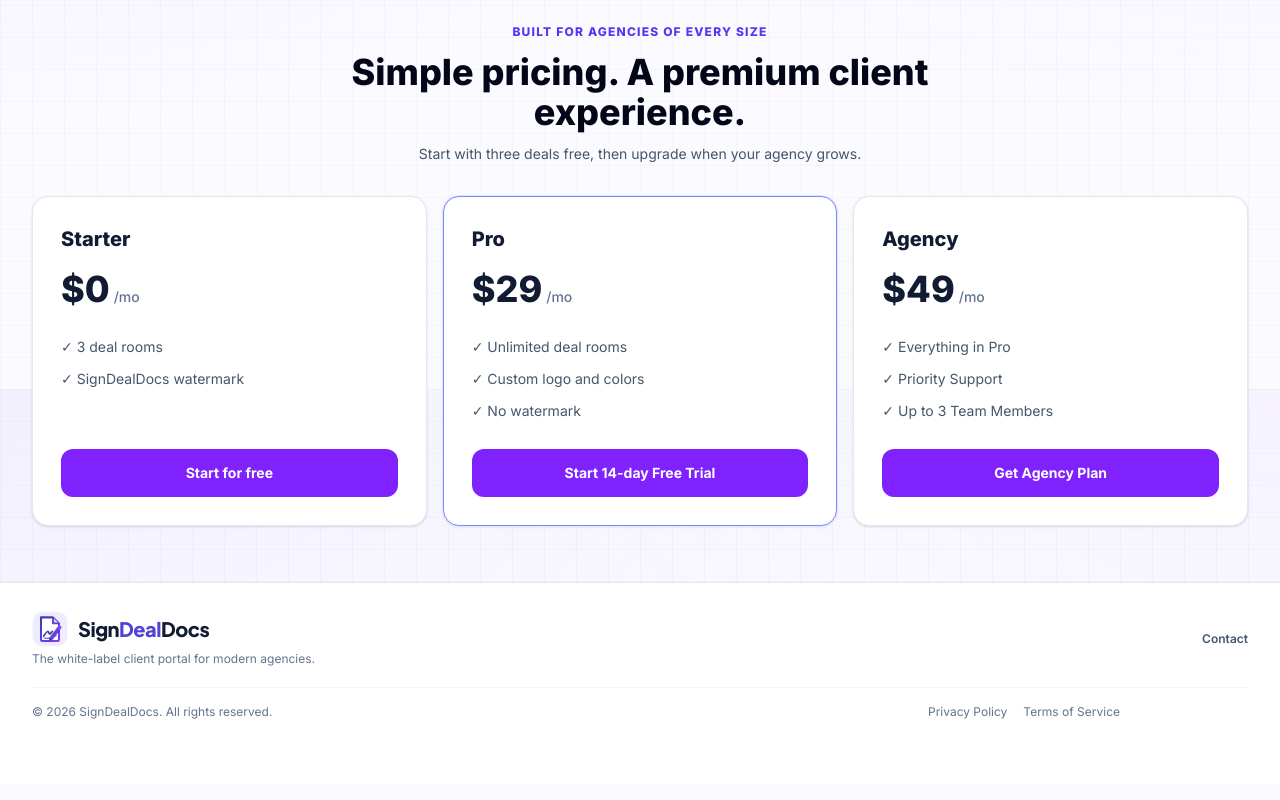
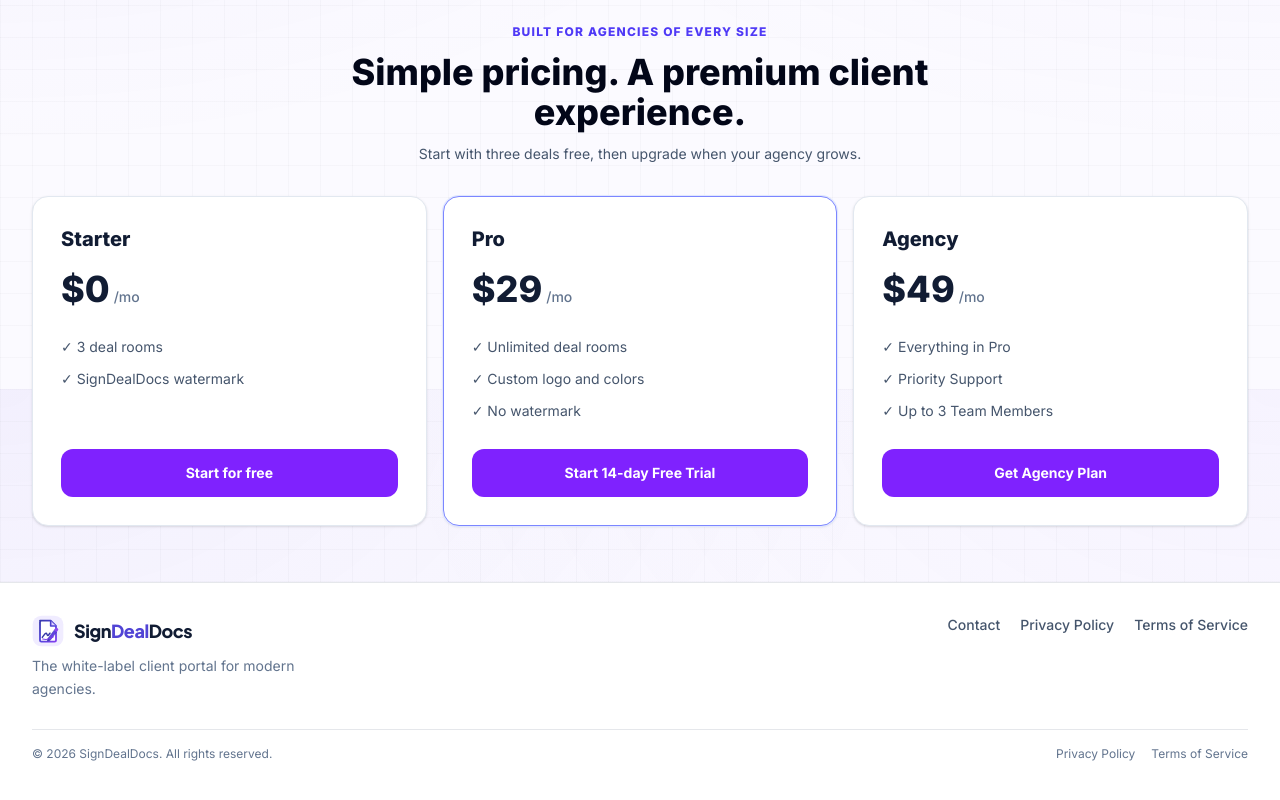
Before and after one commit to Abhay-Sharma14/signdealdocs, a Next.js app: page / in a window 1280 px wide. Shown: the part 2011-2811 px from the top of the page. Built offline with nearby package versions, Linux system fonts and the light colour scheme; no server answers.

Commit message:
Fix landing footer grid, logo scale, and feedback clearance (#59)

```diff
--- a/components/site-footer.tsx
+++ b/components/site-footer.tsx
@@ -2,16 +2,27 @@ import Link from "next/link";
 import {Logo} from "@/components/logo";
 
 type Props={tagline?:string;contactLabel?:string;copyright?:string;compact?:boolean};
-export function SiteFooter({tagline="The white-labeled client portal for modern agencies.",contactLabel="Contact",copyright="© 2026 SignDealDocs. All rights reserved.",compact=false}:Props){
- return <footer className={`border-t border-slate-200 bg-white ${compact?"shrink-0":""}`}>
-  <div className={`mx-auto w-full px-4 sm:px-6 lg:px-8 ${compact?"max-w-5xl py-3":"max-w-7xl pt-7 pb-20 sm:pb-16"}`}>
-   {!compact&&<div className="flex flex-col gap-4 sm:flex-row sm:items-center sm:justify-between">
-    <div><Logo/><p className="mt-1 text-xs text-slate-500">{tagline}</p></div>
-    <a href="mailto:hello@signdealdocs.com" className="text-xs font-semibold text-slate-600 hover:text-indigo-700">{contactLabel}</a>
+export function SiteFooter({tagline="The white-label client portal for modern agencies.",contactLabel="Contact",copyright="© 2026 SignDealDocs. All rights reserved.",compact=false}:Props){
+ return <footer className={`border-t border-gray-200 bg-white ${compact?"shrink-0":""}`}>
+  <div className={`mx-auto w-full px-4 sm:px-6 lg:px-8 ${compact?"max-w-5xl py-3":"max-w-7xl pt-8 pb-28 sm:pb-24"}`}>
+   {!compact&&<div className="grid grid-cols-2 items-start gap-x-4 gap-y-6 pb-7 sm:gap-x-8">
+    <div className="min-w-0">
+     <div className="[&_svg]:!h-8 [&_svg]:!w-8 [&_span]:text-base sm:[&_span]:text-lg"><Logo/></div>
+     <p className="mt-2 max-w-xs text-xs leading-relaxed text-slate-500 sm:text-sm">{tagline}</p>
+    </div>
+    <nav aria-label="Footer navigation" className="flex flex-col items-end gap-3 text-right text-xs font-medium text-slate-600 sm:flex-row sm:flex-wrap sm:justify-end sm:gap-x-5 sm:gap-y-2 sm:text-sm">
+     <a href="mailto:hello@signdealdocs.com" className="hover:text-indigo-700">{contactLabel}</a>
+     <Link href="/privacy" className="hover:text-indigo-700">Privacy Policy</Link>
+     <Link href="/terms" className="hover:text-indigo-700">Terms of Service</Link>
+    </nav>
    </div>}
-   <div className={`${compact?"flex flex-wrap items-center justify-between gap-2 text-xs text-slate-500":"mt-5 flex flex-col gap-3 border-t border-slate-100 pt-4 text-xs text-slate-500 sm:flex-row sm:items-center sm:justify-between"}`}>
+   <div className={`border-t border-gray-200 pt-4 text-xs text-slate-500 ${compact?"flex flex-wrap items-center justify-between gap-2":"flex flex-col gap-3 sm:flex-row sm:items-center sm:justify-between"}`}>
     <span>{copyright}</span>
-    <div className={`flex flex-wrap gap-4 ${compact?"":"sm:pr-32"}`}><Link href="/privacy" className="hover:text-indigo-700">Privacy Policy</Link><Link href="/terms" className="hover:text-indigo-700">Terms of Service</Link></div>
+    <div className="flex flex-wrap gap-x-4 gap-y-2">
+     {compact&&<a href="mailto:hello@signdealdocs.com" className="hover:text-indigo-700">{contactLabel}</a>}
+     <Link href="/privacy" className="hover:text-indigo-700">Privacy Policy</Link>
+     <Link href="/terms" className="hover:text-indigo-700">Terms of Service</Link>
+    </div>
    </div>
   </div>
  </footer>;
```
